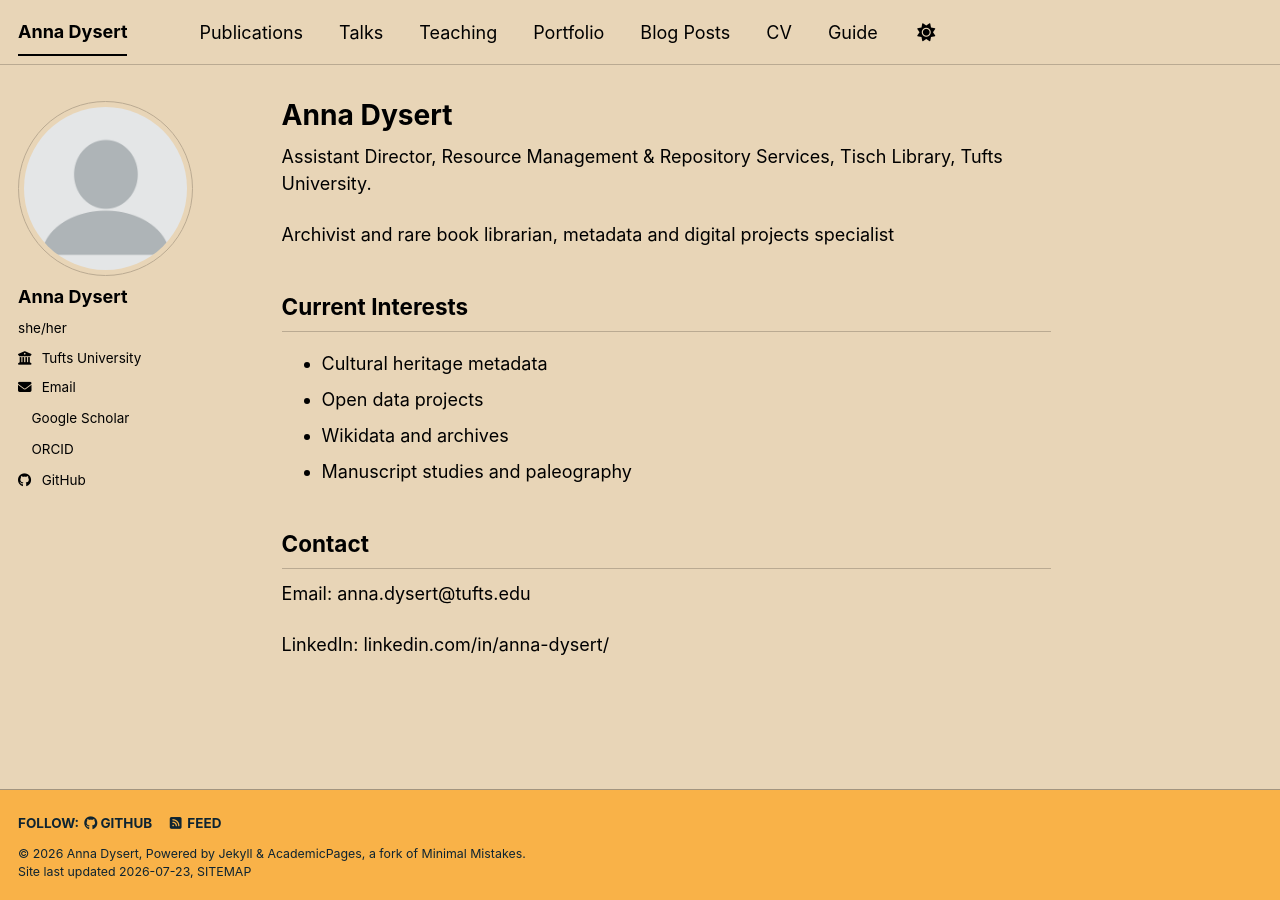
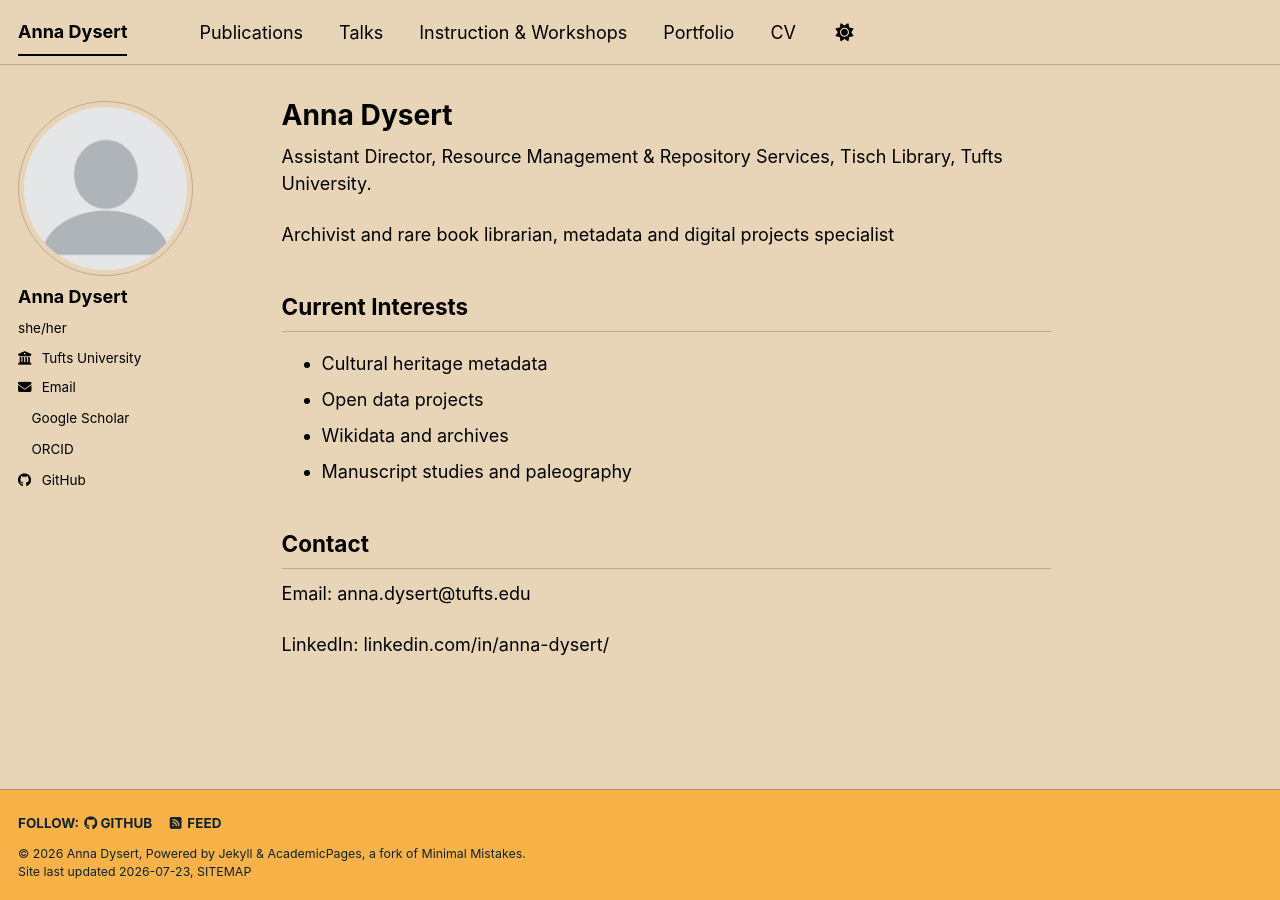
Before and after one commit to annadysert/annadysert.github.io, a Jekyll site: the page built from _pages/about.md, in a window 1280 px wide. Built offline with Jekyll 4.4.1, drawn with Linux system fonts in a browser that asks for light colours; a style sheet for code colours, icons or effects is not loaded.

Commit message:
Update navigation titles and remove unused entries

```diff
--- a/_data/navigation.yml
+++ b/_data/navigation.yml
@@ -14,20 +14,14 @@ main:
   - title: "Talks"
     url: /talks/
 
-  - title: "Teaching"
+  - title: "Instruction & Workshops"
     url: /teaching/
 
   - title: "Portfolio"
     url: /portfolio/
-
-  - title: "Blog Posts"
-    url: /year-archive/
 
   - title: "CV"
     url: /cv/
 
   # - title: "CV"
   #   url: /cv-json/
-
-  - title: "Guide"
-    url: /markdown/
```
